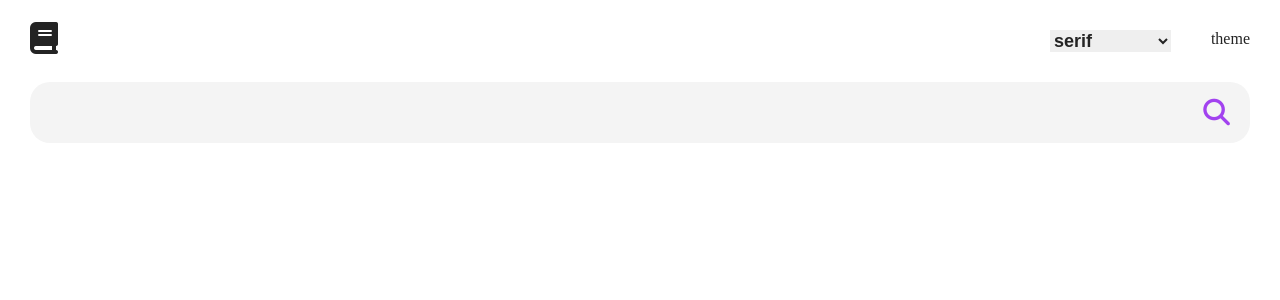
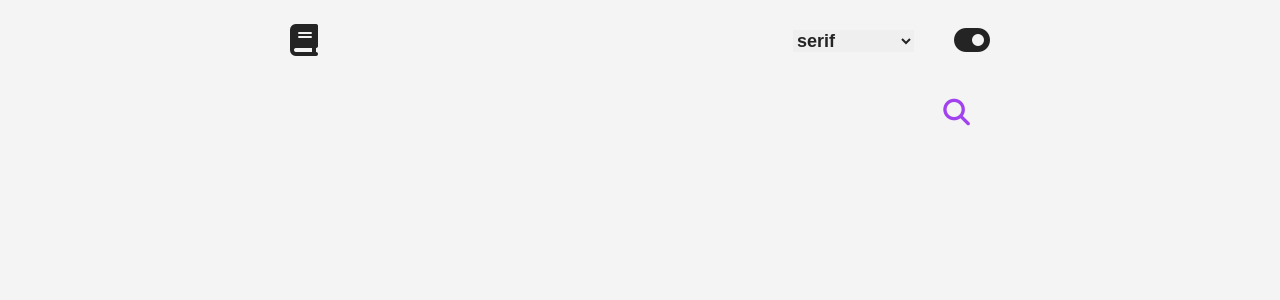
Before and after one commit to gio797/dictionary-app, a React (Vite) app: page / in a window 1280 px wide. Shown: the top 300 px of the page. Built offline with nearby package versions, Linux system fonts and the light colour scheme.

Commit message:
theme toggle implemented

```diff
--- a/src/App.jsx
+++ b/src/App.jsx
@@ -1,11 +1,26 @@
+import { useEffect, useState } from "react";
 import Form from "./Form";
 import Header from "./Header";
 
 function App() {
+  const [dark, setDark] = useState(false);
+
+  function toggleTheme() {
+    setDark((prev) => !prev);
+  }
+
+  useEffect(() => {
+    {
+      dark
+        ? (document.body.style.backgroundColor = "#242424")
+        : (document.body.style.backgroundColor = "#f4f4f4");
+    }
+  }, [dark]);
+
   return (
-    <div>
-      <Header />
-      <Form />
+    <div className={dark ? "site-wrapper dark" : "site-wrapper"}>
+      <Header dark={dark} toggleTheme={toggleTheme} />
+      <Form dark={dark} />
     </div>
   );
 }
--- a/src/Form.jsx
+++ b/src/Form.jsx
@@ -1,11 +1,11 @@
 import React, { useEffect, useState } from "react";
 import WordItem from "./WordItem";
 
-function Form() {
+function Form(props) {
   const [word, setWord] = useState("");
   const [searchWord, setSearchWord] = useState();
   const [resWord, setResWord] = useState({});
-  //   console.log(searchWord);
+  console.log(resWord);
 
   function handleSubmit(e) {
     e.preventDefault();
@@ -21,7 +21,7 @@ function Form() {
   }, [searchWord]);
 
   return (
-    <div>
+    <div className="content-wrapper">
       <form onSubmit={handleSubmit}>
         <input
           name="word"
@@ -30,10 +30,10 @@ function Form() {
           onChange={(e) => setWord(e.target.value)}
         />
         <button className="search-btn">
-          <i class="fa-solid fa-magnifying-glass fa-2xl"></i>
+          <i className="fa-solid fa-magnifying-glass fa-2xl"></i>
         </button>
       </form>
-      <WordItem wordData={resWord} />
+      <WordItem wordData={resWord} dark={props.dark} />
     </div>
   );
 }
--- a/src/Header.jsx
+++ b/src/Header.jsx
@@ -1,7 +1,7 @@
 import React, { useEffect } from "react";
 import { useState } from "react";
 
-function Header() {
+function Header({ dark, toggleTheme }) {
   const [selectedFont, setSelectedFont] = useState("serif");
 
   useEffect(() => {
@@ -14,6 +14,7 @@ function Header() {
         <i className="fa-solid fa-book fa-2xl"></i>
       </div>
       <select
+        className={dark ? "dark" : null}
         value={selectedFont}
         onChange={(e) => setSelectedFont(e.target.value)}
       >
@@ -21,7 +22,13 @@ function Header() {
         <option value="sans-serif">sans-serif</option>
         <option value="monospace">monospace</option>
       </select>
-      <div>theme</div>
+      <div className="toggler" onClick={toggleTheme}>
+        {dark ? (
+          <i className="fa-solid fa-toggle-off fa-2xl"></i>
+        ) : (
+          <i className="fa-solid fa-toggle-on fa-2xl"></i>
+        )}
+      </div>
     </header>
   );
 }
--- a/src/WordItem.jsx
+++ b/src/WordItem.jsx
@@ -2,8 +2,6 @@ import React from "react";
 import { nanoid } from "nanoid";
 
 function WordItem(props) {
-  // console.log(props);
-
   function play() {
     new Audio(props.wordData[0].phonetics[0].audio).play();
   }
@@ -29,7 +27,7 @@ function WordItem(props) {
           <ul>
             {props.wordData[0].meanings[0].definitions.map((item) => (
               <li key={nanoid()}>
-                <p>{item.definition}</p>
+                <p className={props.dark ? "dark" : null}>{item.definition}</p>
               </li>
             ))}
           </ul>
@@ -48,7 +46,9 @@ function WordItem(props) {
             {props.wordData[0].meanings.length > 1 &&
               props.wordData[0].meanings[1].definitions.map((item) => (
                 <li key={nanoid()}>
-                  <p>{item.definition}</p>
+                  <p className={props.dark ? "dark" : null}>
+                    {item.definition}
+                  </p>
                 </li>
               ))}
           </ul>
--- a/src/index.css
+++ b/src/index.css
@@ -16,9 +16,9 @@
 
 body {
   margin: 0;
-  padding: 30px;
+  padding: 0;
   font-family: serif;
-  color: #242424;
+
   /* display: flex; */
   /* justify-content: center; */
   /* align-items: center; */
@@ -26,13 +26,40 @@ body {
   /* min-height: 100vh; */
 }
 
+.site-wrapper {
+  margin: 0 auto;
+  /* display: flex;
+  flex-direction: column; */
+  padding: 30px;
+  color: #242424;
+  background-color: #f4f4f4;
+  min-height: 100vh;
+  max-width: 700px;
+}
+
+/* .content-wrapper {
+  flex: 1;
+} */
+
+.site-wrapper.dark {
+  background-color: #242424;
+  color: #f4f4f4;
+}
+
+.dark {
+  background-color: #242424;
+  color: #f4f4f4;
+}
+
 .grey-text {
   color: #a7a7a7;
 }
 
 header {
+  /* height: 60px; */
   display: flex;
   justify-content: space-between;
+  align-items: center;
   margin-bottom: 30px;
   gap: 40px;
 }
```
